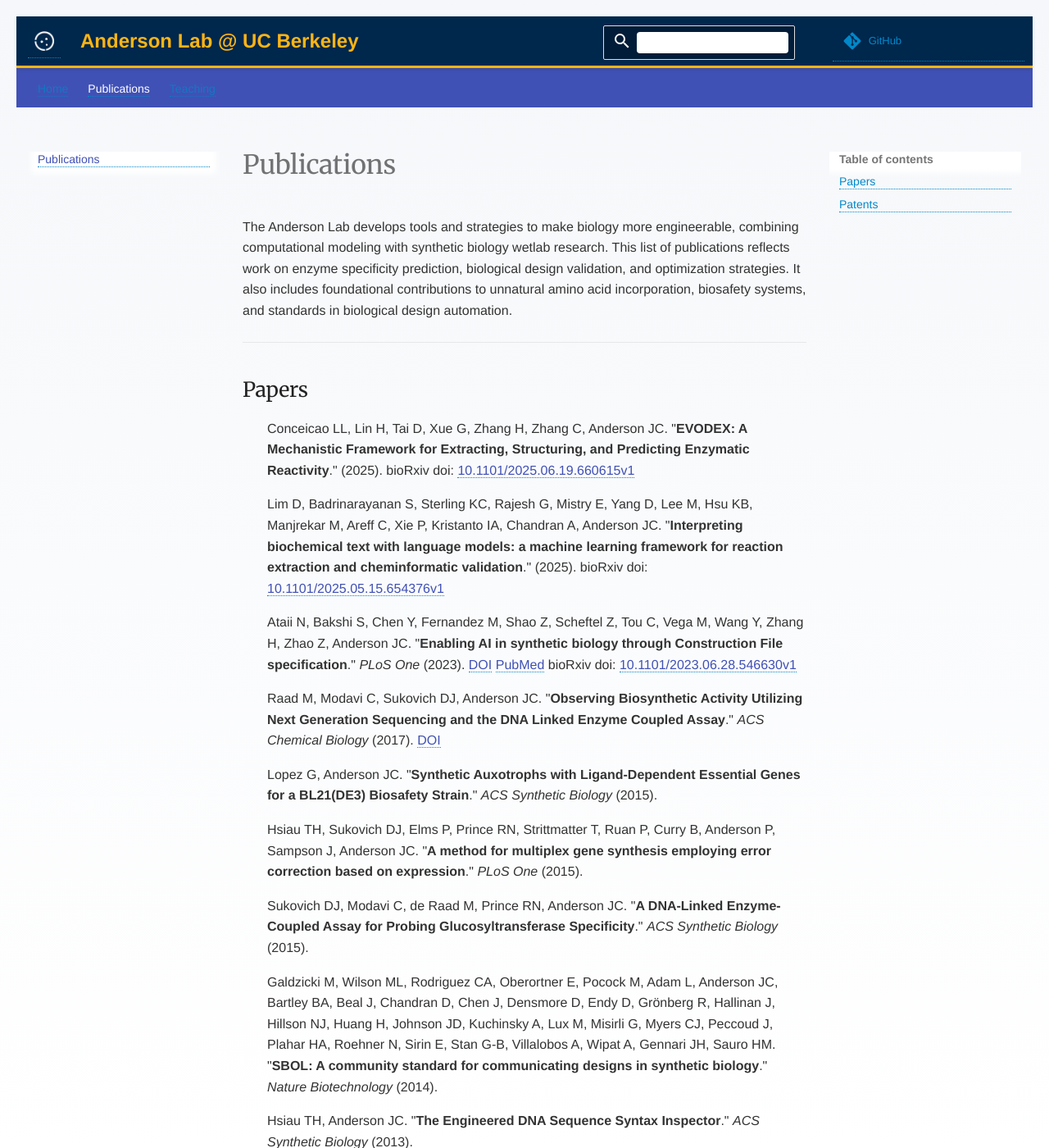
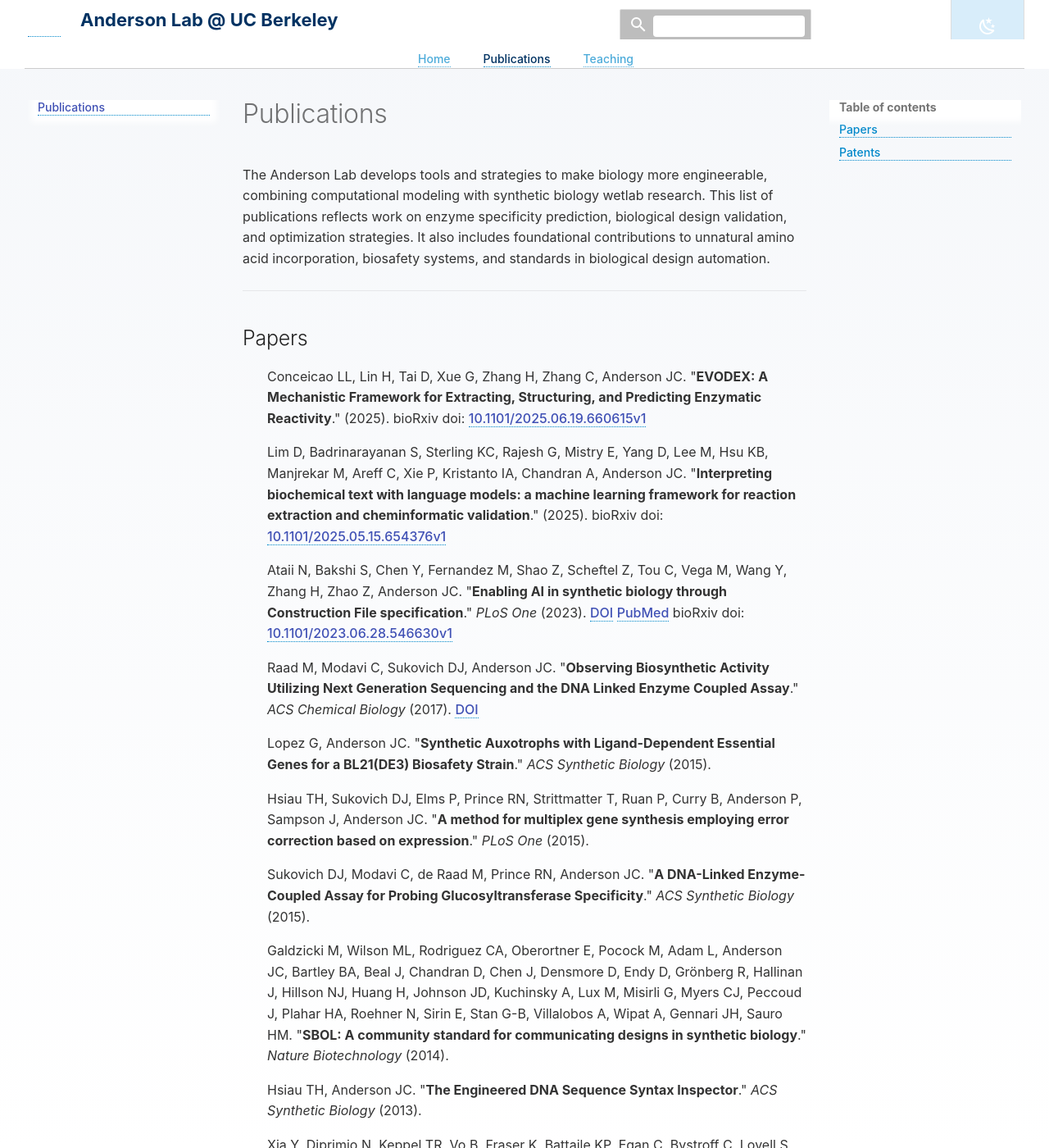
Before and after one commit to UCB-BioE-Anderson-Lab/Lab_Website, an MkDocs documentation site: the page built from docs/publications.md, in a window 1280 px wide and 1400 px high. Shown: the whole window at 82% size. Built offline with MkDocs 1.6.1 and Material for MkDocs 9.7.7, drawn with Linux system fonts in a browser that asks for light colours; comment, search, counter and statistics services are not loaded.

Commit message:
rough out

```diff
--- a/docs/css/custom.css
+++ b/docs/css/custom.css
@@ -1,4 +1,10 @@
 /* Custom CSS for Cloning Tutorials */
+
+:root {
+    --berkeley-blue: #003262;
+    --founders-rock: #3B7EA1;
+    --gray-100: #f5f5f5;
+}
 
 /* Import a clean serif font for headings */
 @import url('https://fonts.googleapis.com/css2?family=Merriweather:wght@400;700&display=swap');
@@ -6,7 +12,7 @@
 /* General Styling */
 body {
     background-color: #ffffff;
-    font-family: "Helvetica Neue", Helvetica, Arial, sans-serif;
+    font-family: "Inter", "Helvetica Neue", Arial, sans-serif;
     background: linear-gradient(to bottom, #f5f7fa, #ffffff);
     line-height: 1.6;
     color: #333;
@@ -15,10 +21,16 @@
 
 /* Header Styles */
 .md-header {
-    background-color: #00274C;
-    border-bottom: 3px solid #FDB515;
-    box-shadow: 0 2px 4px rgba(0, 0, 0, 0.1);
-    padding: 6px 10px;
+    position: fixed;
+    width: 100vw;
+    top: 0;
+    left: 0;
+    right: 0;
+    z-index: 1000;
+    background-color: white;
+    border-bottom: none;
+    box-shadow: none;
+    padding: 0 1.5rem;
 }
 
 .md-header__inner {
@@ -30,16 +42,16 @@
 }
 
 .md-header__title {
-    font-family: "Helvetica Neue", Helvetica, Arial, sans-serif;
-    font-weight: bold;
-    color: #FDB515;
-    font-size: 24px;
-    margin-left: 10px;
+    font-size: 22px;
+    font-weight: 600;
+    color: var(--berkeley-blue);
+    margin: 0;
+    padding: 0;
 }
 
 h1, h2, h3 {
     color: #222;
-    font-family: 'Merriweather', serif;
+    font-family: "Inter", "Helvetica Neue", Arial, sans-serif;
     font-weight: bold;
     margin-top: 1.4em;
     margin-bottom: 0.6em;
@@ -140,56 +152,149 @@
     z-index: 10;
 }
 
-/* Progress Panel Button Styles */
-.md-header .progress-panel button {
-    background-color: #d8edfa;
-    color: #0088ca;
-    border: 1px solid #0088ca;
-    padding: 6px 10px;
-    font-size: 14px;
-    margin-left: 8px;
-}
-
-.md-header .progress-panel button:hover {
-    background-color: #b3f7ff;
-}
-
-/* Results Feedback */
-/* p#reverseCompResult, p#transcriptionResult, p#translateResult {
-    font-weight: bold;
-    margin-top: 10px;
-} */
-
 /* Footer Styles */
 .md-footer-meta {
-    background-color: #0088ca;
-    color: #ffffff;
+    background-color: white;
+    color: var(--berkeley-blue);
     font-family: "Helvetica Neue", Helvetica, Arial, sans-serif;
     font-size: 14px;
     padding: 10px 20px;
-}
-
-.md-footer-meta::before {
-    content: "© 2025 University of California, Berkeley";
-    display: block;
-    font-family: "Helvetica Neue", Helvetica, Arial, sans-serif;
-    font-size: 14px;
-    color: #ffffff;
-    margin-bottom: 5px;
+    border-top: 1px solid #ccc;
+    text-align: center;
 }
 
 .md-footer-meta .md-footer-meta__inner {
-    display: none;
+    display: block;
+}
+
+img {
+    max-width: 100%;
+    height: auto;
+    display: block;
+}
+
+.section {
+    padding: 3rem 1.5rem;
+    max-width: 960px;
+    margin: 0 auto;
+}
+
+.flex-row {
+    display: flex;
+    flex-wrap: wrap;
+    gap: 2rem;
 }
 
 .hero {
-    background: url('/img/berkeley-campus.jpg') center/cover no-repeat;
-    padding: 60px 20px;
+    position: relative;
+    background: url('../images/ucb_photo.jpg') center/cover no-repeat;
+    height: 65vh;
+    display: flex;
+    flex-direction: column;
+    justify-content: center;
+    align-items: center;
+    text-align: center;
     color: white;
-    text-shadow: 1px 1px 4px rgba(0,0,0,0.7);
-    font-family: 'Merriweather', serif;
-    font-size: 2rem;
-    text-align: center;
-    border-radius: 6px;
-    margin-bottom: 30px;
+    font-family: 'Inter', sans-serif;
+    padding: 2rem;
 }
+
+.hero::before {
+    content: "";
+    position: absolute;
+    top: 0;
+    left: 0;
+    right: 0;
+    bottom: 0;
+    background: linear-gradient(to bottom, rgba(0,0,0,0.4), rgba(0,0,0,0.6));
+    z-index: 0;
+}
+
+.hero h1,
+.hero p {
+    position: relative;
+    z-index: 1;
+    text-shadow: 1px 1px 5px rgba(0,0,0,0.7);
+    margin: 0.5rem;
+    color: white;
+}
+
+.hero h1 {
+    font-size: 3rem;
+    font-weight: 600;
+    color: white;
+}
+
+.hero p {
+    font-size: 1.3rem;
+    color: white;
+}
+
+.full-bleed {
+    width: 100vw;
+    margin-left: calc(-50vw + 50%);
+}
+
+@media (max-width: 768px) {
+    .flex-row {
+        flex-direction: column;
+    }
+
+    .md-header__title {
+        font-size: 20px;
+    }
+}
+/* Offset main content from fixed header */
+/* Offset main content from fixed header */
+.md-main {
+    margin-top: 48px;
+}
+
+/* Navigation Bar Styles */
+.md-tabs {
+    position: sticky;
+    top: 48px;
+    background-color: white;
+    border-top: none;
+    border-bottom: 1px solid #ccc;
+    padding: 0 1.5rem;
+    height: 36px;
+    z-index: 999;
+    display: flex;
+    align-items: center;
+    justify-content: flex-start;
+}
+
+.md-header__inner {
+    border-bottom: none;
+    margin-bottom: 0;
+}
+
+.md-tabs__list {
+    display: flex;
+    gap: 1rem;
+    list-style: none;
+    margin: 0;
+    margin-left: 0;
+    padding: 0;
+    height: 100%;
+    align-items: center;
+    justify-content: flex-start;
+}
+
+.md-tabs__item {
+    font-size: 16px;
+    font-weight: 500;
+    color: var(--berkeley-blue);
+    border-bottom: 2px solid transparent;
+    padding: 0.25rem 0.5rem;
+}
+
+.md-tabs__item--active {
+    border-bottom: 2px solid var(--berkeley-blue);
+}
+
+.md-tabs__item:hover {
+    text-decoration: underline;
+    cursor: pointer;
+}
--- a/mkdocs.yml
+++ b/mkdocs.yml
@@ -1,18 +1,22 @@
 site_name: Anderson Lab @ UC Berkeley
 site_url: https://UCB-BioE-Anderson-Lab.github.io/
-repo_url: https://github.com/UCB-BioE-Anderson-Lab/UCB-BioE-Anderson-Lab.github.io
 
 theme:
   name: material
   logo: images/logo.png
+  icon:
+    repo: null
   features:
-    - navigation.tabs
-    - navigation.top
     - content.code.annotate
-    - toc.follow
-    - header.autohide
     - search.suggest
     - search.highlight
+    - navigation.tabs
+    - navigation.tabs.sticky
+  palette:
+    - scheme: default
+      toggle:
+        icon: material/weather-night
+        name: Switch to dark mode
 
 nav:
   - Home: index.md
@@ -34,3 +38,14 @@
 
 extra_css:
   - css/custom.css
+
+extra:
+  page:
+    '*':
+      hide:
+        - navigation
+        - toc
+        - footer
+  social: []
+  generator: false
+  copyright: '© 2025 University of California, Berkeley'
```
Also changed, not shown: docs/index.md (+51 -39 lines), docs/images/ucb_photo.jpg (added).
